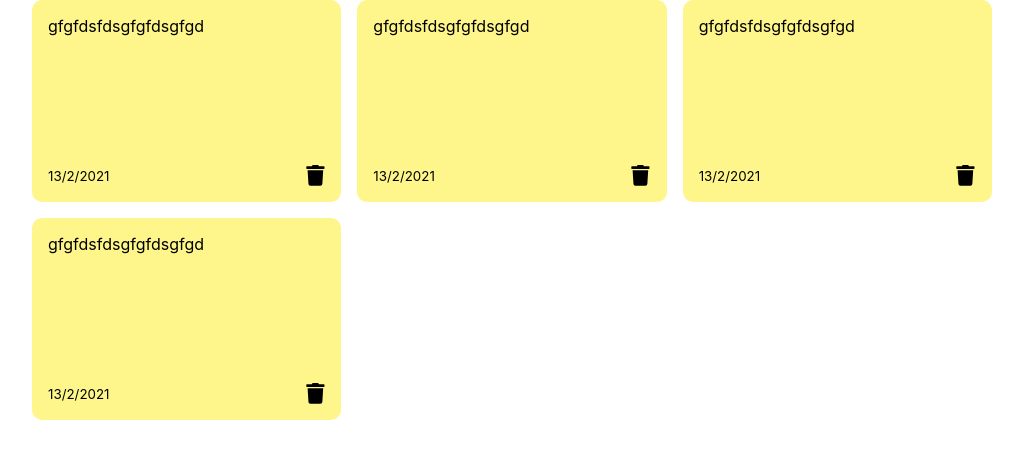
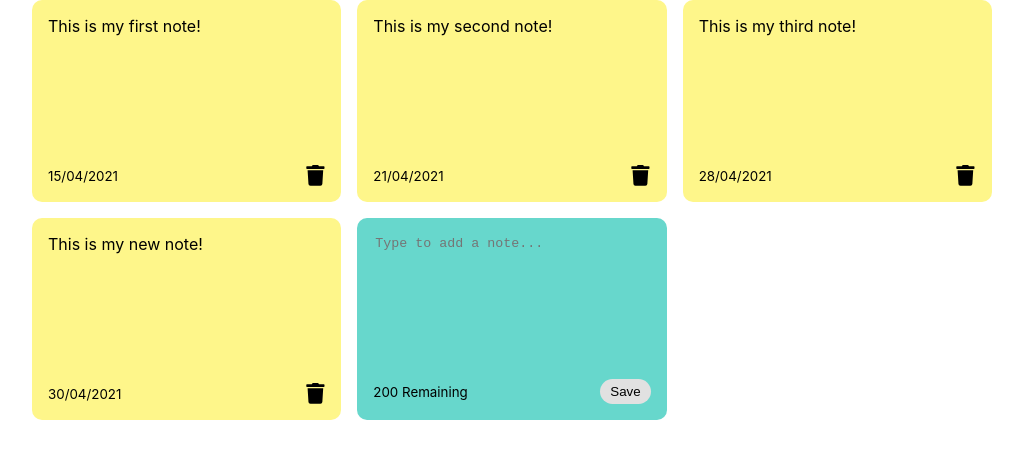
Before and after one commit to uriellevy/MERN-note-app, a React (Create React App) app: page / in a window 1280 px wide. Shown: the top 458 px of the page, without its empty margins (128-1151 px from the left). Built offline with nearby package versions, Linux system fonts and the light colour scheme.

Commit message:
addnote components added

```diff
--- a/src/App.js
+++ b/src/App.js
@@ -26,9 +26,19 @@
       date: "30/04/2021",
     },
   ]);
+  const addNote = (text) => {
+    const date = new Date();
+    const newNote = {
+      id: nanoid(),
+      text: text,
+      date: date.toLocaleDateString(),
+    };
+    const newNotes = [...notes, newNote];
+    setNotes(newNotes);
+  };
   return (
     <div className="container">
-      <NotesList notes={notes} />
+      <NotesList notes={notes} handleAddNote={addNote} />
     </div>
   );
 };
--- a/src/components/AddNote.js
+++ b/src/components/AddNote.js
@@ -0,0 +1,39 @@
+import { useState } from "react";
+
+const AddNote = ({ handleAddNote }) => {
+  const [noteText, setNoteText] = useState("");
+  const characterLimit = 200;
+
+  const handleChange = (event) => {
+    if (characterLimit - event.target.value.length >= 0) {
+      setNoteText(event.target.value);
+    }
+  };
+
+  const handleSaveClick = () => {
+    if (noteText.trim().length > 0) {
+      handleAddNote(noteText);
+      setNoteText("");
+    }
+  };
+
+  return (
+    <div className="note new">
+      <textarea
+        rows="8"
+        cols="10"
+        placeholder="Type to add a note..."
+        value={noteText}
+        onChange={handleChange}
+      ></textarea>
+      <div className="note-footer">
+        <small>{characterLimit - noteText.length} Remaining</small>
+        <button className="save" onClick={handleSaveClick}>
+          Save
+        </button>
+      </div>
+    </div>
+  );
+};
+
+export default AddNote;
--- a/src/components/Note.js
+++ b/src/components/Note.js
@@ -1,11 +1,11 @@
 import { FaTrash } from "react-icons/fa";
 
-const Note = () => {
+const Note = ({ id, text, date }) => {
   return (
     <div className="note">
-      <span>gfgfdsfdsgfgfdsgfgd</span>
+      <span>{text}</span>
       <div className="note-footer">
-        <small>13/2/2021</small>
+        <small>{date}</small>
         <FaTrash className="delete-icon" size="1.3em" />
       </div>
     </div>
--- a/src/components/NotesList.js
+++ b/src/components/NotesList.js
@@ -1,12 +1,13 @@
 import Note from "./Note";
+import AddNote from "./AddNote";
 
-const NotesList = ({ notes }) => {
+const NotesList = ({ notes, handleAddNote, handleDeleteNote }) => {
   return (
     <div className="notes-list">
-      <Note />
-      <Note />
-      <Note />
-      <Note />
+      {notes.map((note) => (
+        <Note id={note.id} text={note.text} date={note.date} />
+      ))}
+      <AddNote handleAddNote={handleAddNote} />
     </div>
   );
 };
```
